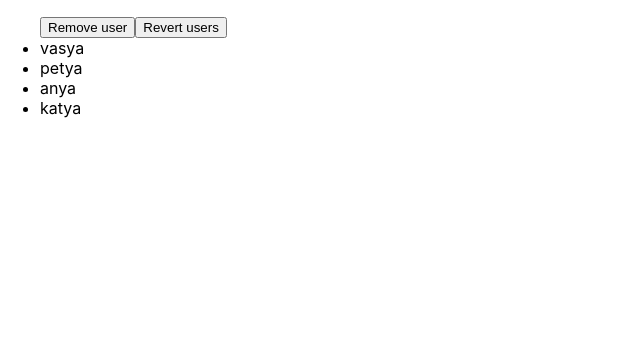
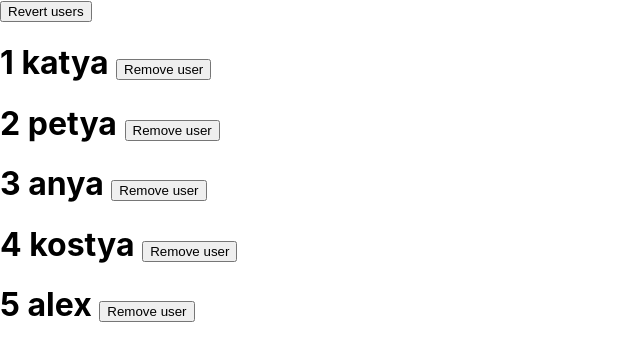
Before and after one commit to Gadzeman/React.js, a React (Create React App) app: page / in a window 1280 px wide. Shown: the top 360 px of the page, without its empty margins (0-640 px from the left). Built offline with nearby package versions, Linux system fonts and the light colour scheme.

Commit message:
My branches for attempts to write correct code)

```diff
--- a/src/App.js
+++ b/src/App.js
@@ -1,36 +1,32 @@
-import React, {Component} from 'react';
+import React, {Component} from "react";
 import {useState} from "react"
 
-function App () {
+export function App () {
 
     const [users, setUsers] = useState([
-        {"id": 1, "name": "vasya", "age": 23},
-        {"id": 2, "name": "petya", "age": 22},
-        {"id": 3, "name": "anya", "age": 19},
-        {"id": 4, "name": "katya", "age": 20}
+        {"id": 1, "name": "katya", "status": false},
+        {"id": 2, "name": "petya", "status": true},
+        {"id": 3, "name": "anya", "status": true},
+        {"id": 4, "name": "kostya", "status": false},
+        {"id": 5, "name": "alex", "status": true}
     ])
 
-    const [toHideUser, setToHideUser] = useState([])
-    const filteredArr = users.filter(user => !toHideUser.includes(user.id))
-    const toHide = () => {
-        let newArr = [...filteredArr]
-        let hidUser = newArr[0]
-        if(!hidUser) return
-        setToHideUser([...toHideUser, hidUser.id])
+    const [arrUsers, setArrUsers] = useState([])
+    const filteredUsers = users.filter(user => !arrUsers.includes(user))
+    const handleUser = (user) => {
+        if (!user) return
+        setArrUsers([...arrUsers, user])
     }
     const toRevert = () => {
-        setToHideUser([])
+        setArrUsers([])
     }
 
     return(
         <div>
-            <ul>
-                <button onClick={toHide}> Remove user </button>
-                <button onClick={toRevert}> Revert users</button>
-                {filteredArr.map(user => <li key={user.id}>{user.name}</li>)}
-            </ul>
+            <button onClick={toRevert}> Revert users </button>
+            {filteredUsers.map(user => <h1 key={user.id}>{user.id} {user.name} <button onClick={() => handleUser(user)}> Remove user </button></h1>)}
         </div>
     )
 }
 
-export default App;
+export default App
--- a/src/index.js
+++ b/src/index.js
@@ -6,7 +6,7 @@ import reportWebVitals from './reportWebVitals';
 
 ReactDOM.render(
   <React.StrictMode>
-    <App test={"(здесь способ, как передавать пропсы между компонентами)"}/>
+    <App />
   </React.StrictMode>,
   document.getElementById('root')
 );
```
